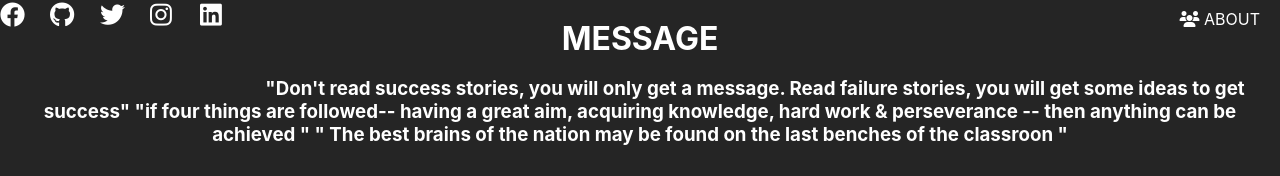
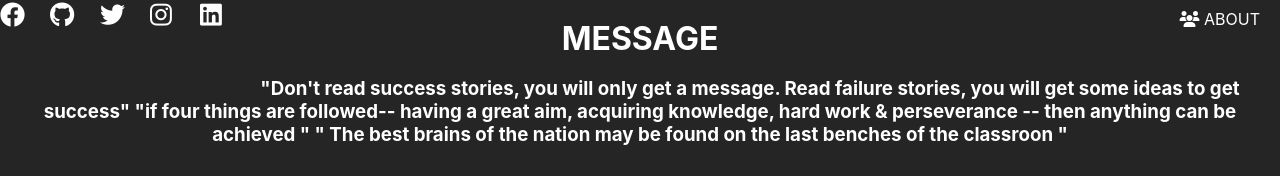
Before and after one commit to anand123AKM/first-small-project, a plain HTML site: page home.html in a window 1280 px wide. Shown: the part 2067-2243 px from the top of the page. Drawn offline with Linux system fonts and the light colour scheme.

Commit message:
Update home.html

```diff
--- a/home.html
+++ b/home.html
@@ -172,12 +172,11 @@
   <h1 class="fm">MESSAGE</h1>
   </div>
   <div>
-  <h3 style="padding-left: 20px; padding-right: 20px;  font-weight: bold; color: white; text-align: center; justify-content: center;"><p> "Don't read success stories, you will only get a message.
-     Read failure stories, you will get some ideas to get success"
+  <h3 style="padding-left: 30px; padding-right: 30px; color: white; text-align: center; "> "Don't read success stories, you will only get a message. Read failure stories, you will get some ideas to get success"
       "if four things are followed-- having a great aim, acquiring knowledge, hard work & perseverance -- then anything can be achieved  "
      " The best brains of the nation may be found on the last benches of the classroon "
 
-    </p></h3>
+    </h3>
   </div>
     <div >  <img  class="fimg" src="img/39.png" alt="" >
  </div>
```
